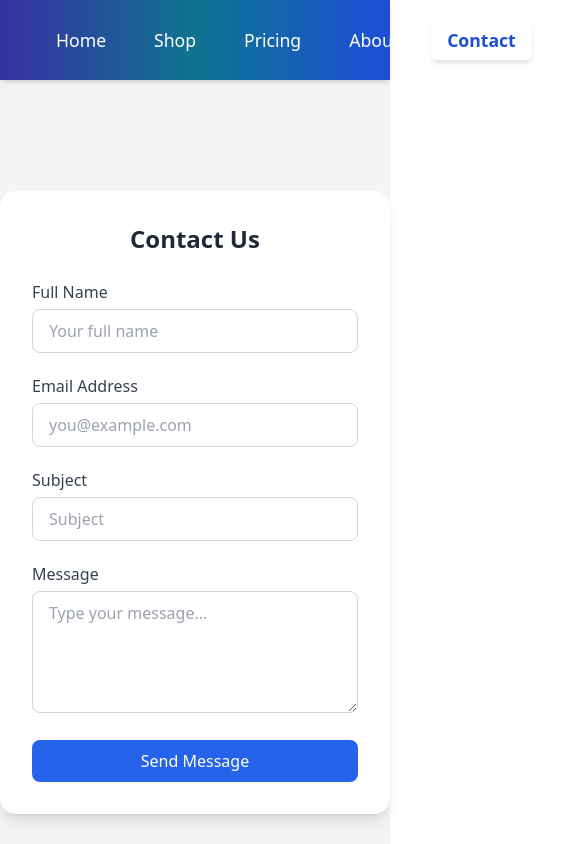
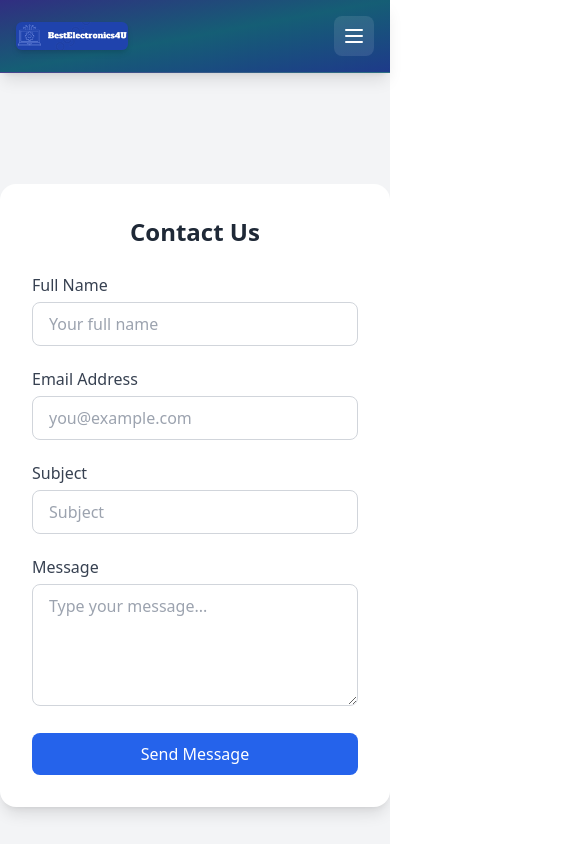
Before and after one commit to 9Kelochi/csc360_project, a React (Vite) app in the folder project/: page /contact in a window 390 px wide. Shown: the top 844 px of the page, 585 px wide, since content can reach past the window. Built offline with nearby package versions, Linux system fonts and the light colour scheme.

Commit message:
Redesign navbar

```diff
--- a/project/src/components/main_page/Header.jsx
+++ b/project/src/components/main_page/Header.jsx
@@ -1,55 +1,131 @@
-import React from 'react';
-import { Link, useLocation } from 'react-router-dom';
-import logo from '../../assets/logo.png';
-import ProfileIcon from './ProfileIcon';
+import React, { useState } from "react";
+import { Link, useLocation } from "react-router-dom";
+import logo from "../../assets/logo.png";
+import ProfileIcon from "./ProfileIcon";
 
 const Header = ({ setShowResults }) => {
   const location = useLocation();
+  const [mobileMenuOpen, setMobileMenuOpen] = useState(false);
 
   const handleHomeClick = () => {
-    if (location.pathname === '/') {
+    if (location.pathname === "/") {
       setShowResults(false);
     }
     window.scrollTo(0, 0);
+    setMobileMenuOpen(false);
+  };
+
+  const handleLinkClick = () => {
+    window.scrollTo(0, 0);
+    setMobileMenuOpen(false);
   };
 
   return (
-    <header className="sticky top-0 z-[999] bg-gradient-to-r from-indigo-800 via-cyan-700 to-blue-700 shadow-md px-10 py-5 flex justify-between items-center backdrop-blur-sm">
+    <header className="sticky top-0 z-[999] bg-gradient-to-br from-indigo-900 via-cyan-800 to-blue-900 shadow-lg px-4 md:px-8 py-4 backdrop-blur-md border-b border-white/10">
+      <div className="max-w-7xl mx-auto flex justify-between items-center">
         {/* Logo */}
-      <Link to="/" onClick={handleHomeClick}>
-        <img src={logo} alt="BestElectronics4U Logo" className="w-32 rounded-md shadow-md" />
+        <Link to="/" onClick={handleHomeClick} className="flex items-center">
+          <img
+            src={logo}
+            alt="BestElectronics4U Logo"
+            className="w-28 md:w-32 rounded-md shadow-md hover:shadow-cyan-400/30 transition-all duration-300"
+          />
         </Link>
 
-      {/* Navigation */}
-      <nav>
-        <ul className="flex items-center gap-4 text-white font-medium text-[1.1rem]">
+        {/* Mobile Menu Button */}
+        <button
+          className="md:hidden text-white p-2 rounded-lg focus:outline-none bg-white/10 hover:bg-white/20 transition-colors"
+          onClick={() => setMobileMenuOpen(!mobileMenuOpen)}
+        >
+          <svg
+            className="w-6 h-6"
+            fill="none"
+            stroke="currentColor"
+            viewBox="0 0 24 24"
+            xmlns="http://www.w3.org/2000/svg"
+          >
+            {mobileMenuOpen ? (
+              <path
+                strokeLinecap="round"
+                strokeLinejoin="round"
+                strokeWidth={2}
+                d="M6 18L18 6M6 6l12 12"
+              />
+            ) : (
+              <path
+                strokeLinecap="round"
+                strokeLinejoin="round"
+                strokeWidth={2}
+                d="M4 6h16M4 12h16M4 18h16"
+              />
+            )}
+          </svg>
+        </button>
+
+        {/* Desktop Navigation */}
+        <nav className="hidden md:block">
+          <ul className="flex items-center gap-2 lg:gap-4 text-white font-medium">
             {[
-            { label: 'Home', to: '/' },
-            { label: 'Shop', to: '/shop' },
-            { label: 'Pricing', to: '/pricing' },
-            { label: 'About', to: '/about' },
-            { label: 'Contact', to: '/contact' },
-            { label: 'Submit', to: '/submit' },
+              { label: "Home", to: "/" },
+              { label: "Shop", to: "/shop" },
+              { label: "Pricing", to: "/pricing" },
+              { label: "About", to: "/about" },
+              { label: "Contact", to: "/contact" },
+              { label: "Submit", to: "/submit" },
             ].map(({ label, to }) => (
               <li key={to}>
                 <Link
                   to={to}
-                onClick={() => window.scrollTo(0, 0)}
-                className={`px-4 py-2 rounded-md transition duration-200 ${
+                  onClick={handleLinkClick}
+                  className={`px-3 py-2 rounded-lg transition-all duration-200 ${
                     location.pathname === to
-                    ? 'bg-white text-blue-700 font-semibold shadow-md'
-                    : 'hover:bg-white/20 hover:text-white'
+                      ? "bg-cyan-400 text-black font-semibold shadow-md"
+                      : "hover:bg-white/10 hover:text-cyan-300"
                   }`}
                 >
                   {label}
                 </Link>
               </li>
             ))}
-          <li>
+            <li className="ml-2">
               <ProfileIcon />
             </li>
           </ul>
         </nav>
+      </div>
+
+      {/* Mobile Navigation Menu */}
+      {mobileMenuOpen && (
+        <nav className="md:hidden mt-4 pb-2 border-t border-white/10 pt-4">
+          <ul className="flex flex-col gap-2 text-white">
+            {[
+              { label: "Home", to: "/" },
+              { label: "Shop", to: "/shop" },
+              { label: "Pricing", to: "/pricing" },
+              { label: "About", to: "/about" },
+              { label: "Contact", to: "/contact" },
+              { label: "Submit", to: "/submit" },
+            ].map(({ label, to }) => (
+              <li key={to}>
+                <Link
+                  to={to}
+                  onClick={handleLinkClick}
+                  className={`block px-4 py-2 rounded-lg transition-all duration-200 ${
+                    location.pathname === to
+                      ? "bg-cyan-400 text-black font-semibold"
+                      : "hover:bg-white/10 hover:text-cyan-300"
+                  }`}
+                >
+                  {label}
+                </Link>
+              </li>
+            ))}
+            <li className="px-4 py-2">
+              <ProfileIcon />
+            </li>
+          </ul>
+        </nav>
+      )}
     </header>
   );
 };
```
Lines whose indentation alone changed are shown as unchanged.
